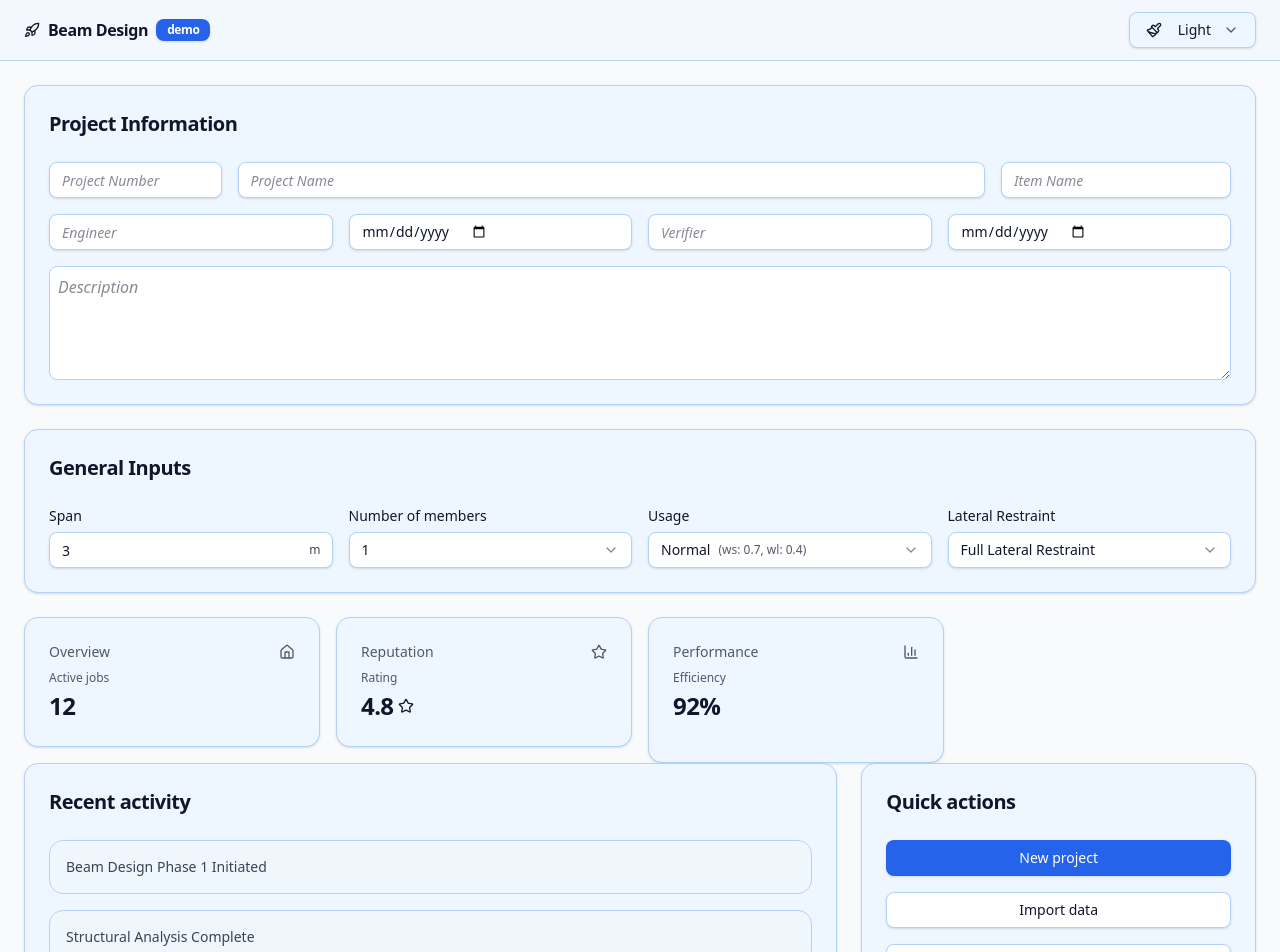
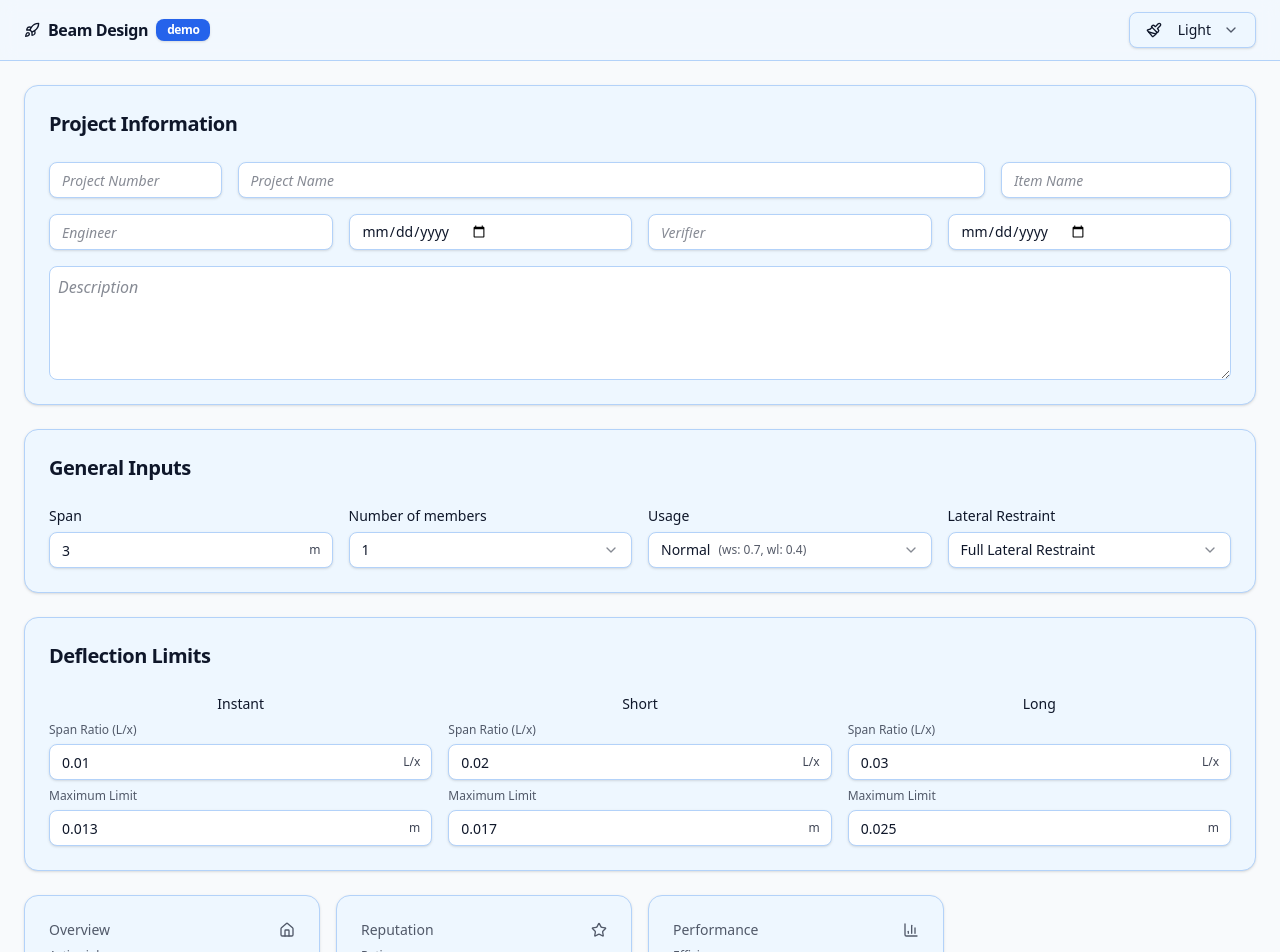
Before and after one commit to dhadley70/BeamDesignTS, a React (Vite) app: page / in a window 1280 px wide. Shown: the top 952 px of the page. Built offline with nearby package versions, Linux system fonts and the light colour scheme.

Commit message:
Update: Implement three-tier deflection limits with instant, short, and long-term states

```diff
--- a/src/App.tsx
+++ b/src/App.tsx
@@ -6,6 +6,7 @@ import { Card, CardContent, CardHeader, CardTitle, CardFooter } from "@/componen
 import { Button } from "@/components/ui/button"
 import { Badge } from "@/components/ui/badge"
 import { GeneralInputsCard } from "@/components/generalInputs"
+import { DeflectionLimitsCard } from "@/components/deflectionLimits"
 import { AlignLeft, Home, BarChart3, Settings, ChevronRight, Rocket, Star, Paintbrush, Check, ChevronDown, Circle, } from "lucide-react"
 
 /* ---------------- Theming ---------------- */
@@ -46,8 +47,10 @@ type GeneralInputs = {
 }
 
 const GENERAL_INPUTS_KEY = "generalInputs"
+const DEFLECTION_LIMITS_KEY = "deflectionLimits"
 
 import usageData from '@/data/usage.json'
+import type { DeflectionLimits } from "@/components/deflectionLimits"
 
 type UsageDataType = {
   Normal: { ws: number; wl: number },
@@ -175,6 +178,54 @@ export default function App() {
     localStorage.setItem(GENERAL_INPUTS_KEY, JSON.stringify(generalInputs))
   }, [generalInputs])
 
+  // Load deflection limits from local storage
+  const loadDeflectionLimits = (): DeflectionLimits => {
+    try {
+      const raw = localStorage.getItem(DEFLECTION_LIMITS_KEY)
+      if (raw) {
+        const data = JSON.parse(raw)
+        return {
+          instant: {
+            spanRatio: Number.isFinite(data.instant?.spanRatio) ? data.instant.spanRatio : generalInputs.span / 240,
+            maxLimit: Number.isFinite(data.instant?.maxLimit) ? data.instant.maxLimit : generalInputs.span / 240
+          },
+          short: {
+            spanRatio: Number.isFinite(data.short?.spanRatio) ? data.short.spanRatio : generalInputs.span / 180,
+            maxLimit: Number.isFinite(data.short?.maxLimit) ? data.short.maxLimit : generalInputs.span / 180
+          },
+          long: {
+            spanRatio: Number.isFinite(data.long?.spanRatio) ? data.long.spanRatio : generalInputs.span / 120,
+            maxLimit: Number.isFinite(data.long?.maxLimit) ? data.long.maxLimit : generalInputs.span / 120
+          }
+        }
+      }
+    } catch { }
+
+    // Default limits based on span
+    return {
+      instant: {
+        spanRatio: generalInputs.span / 240,
+        maxLimit: generalInputs.span / 240
+      },
+      short: {
+        spanRatio: generalInputs.span / 180,
+        maxLimit: generalInputs.span / 180
+      },
+      long: {
+        spanRatio: generalInputs.span / 120,
+        maxLimit: generalInputs.span / 120
+      }
+    }
+  }
+
+  // Deflection Limits State
+  const [deflectionLimits, setDeflectionLimits] = useState<DeflectionLimits>(() => loadDeflectionLimits())
+
+  // Persist deflection limits changes
+  useEffect(() => {
+    localStorage.setItem(DEFLECTION_LIMITS_KEY, JSON.stringify(deflectionLimits))
+  }, [deflectionLimits])
+
   // Removed local states related to general inputs
 
 
@@ -214,6 +265,12 @@ export default function App() {
         <GeneralInputsCard
           generalInputs={generalInputs}
           setGeneralInputs={setGeneralInputs}
+        />
+
+        <DeflectionLimitsCard
+          deflectionLimits={deflectionLimits}
+          setDeflectionLimits={setDeflectionLimits}
+          span={generalInputs.span}
         />
 
         {/* Stats */}
--- /dev/null
+++ b/src/components/deflectionLimits.tsx
@@ -0,0 +1,177 @@
+import React from 'react'
+import { Card, CardHeader, CardTitle, CardContent } from '@/components/ui/card'
+import { InputWithUnit } from '@/components/ui/InputWithUnit'
+
+// Define deflection limits types and constants
+export interface DeflectionLimits {
+  instant: {
+    spanRatio: number
+    maxLimit: number
+  }
+  short: {
+    spanRatio: number
+    maxLimit: number
+  }
+  long: {
+    spanRatio: number
+    maxLimit: number
+  }
+}
+
+export const DeflectionLimitsCard: React.FC<{
+  deflectionLimits: DeflectionLimits
+  setDeflectionLimits: React.Dispatch<React.SetStateAction<DeflectionLimits>>
+  span: number  // Pass span from parent to help with default calculations
+}> = ({ deflectionLimits, setDeflectionLimits, span }) => {
+  // Update a specific part of the deflection limits
+  const updateDeflectionLimit = (
+    type: 'instant' | 'short' | 'long',
+    field: 'spanRatio' | 'maxLimit',
+    value: number
+  ) => {
+    setDeflectionLimits(prev => ({
+      ...prev,
+      [type]: {
+        ...prev[type],
+        [field]: value
+      }
+    }))
+  }
+
+  // Calculate default span ratios if not set
+  const getDefaultSpanRatio = (type: 'instant' | 'short' | 'long') => {
+    switch(type) {
+      case 'instant': return span / 240  // More restrictive for instant deflection
+      case 'short': return span / 180    // Standard short-term deflection limit
+      case 'long': return span / 120     // More allowance for long-term deflection
+    }
+  }
+
+  return (
+    <Card className="mb-6 lg:col-span-2 bg-[var(--card)] text-[var(--text)] border-[color:var(--border)]">
+      <CardHeader>
+        <CardTitle className="text-xl">Deflection Limits</CardTitle>
+      </CardHeader>
+      <CardContent className="space-y-4">
+        <div className="grid grid-cols-3 gap-4">
+          {/* Instant Deflection */}
+          <div className="space-y-2">
+            <h3 className="text-sm font-medium text-[var(--text)] text-center">Instant</h3>
+            <div className="space-y-1.5">
+              <label className="block text-xs font-medium text-[var(--text)] opacity-70">Span Ratio (L/x)</label>
+              <InputWithUnit
+                id="instantSpanRatio"
+                unit="L/x"
+                type="number"
+                inputMode="decimal"
+                step={0.1}
+                placeholder="Instant Span Ratio"
+                value={(deflectionLimits.instant.spanRatio || getDefaultSpanRatio('instant')).toFixed(2)}
+                onChange={(e: React.ChangeEvent<HTMLInputElement>) => {
+                  const value = Number(e.currentTarget.value)
+                  updateDeflectionLimit('instant', 'spanRatio', value)
+                }}
+                className="w-full bg-[var(--input)] border-[color:var(--border)] appearance-none"
+              />
+            </div>
+            <div className="space-y-1.5">
+              <label className="block text-xs font-medium text-[var(--text)] opacity-70">Maximum Limit</label>
+              <InputWithUnit
+                id="instantMaxLimit"
+                unit="m"
+                type="number"
+                inputMode="decimal"
+                step={0.001}
+                placeholder="Instant Max Limit"
+                value={deflectionLimits.instant.maxLimit.toFixed(3)}
+                onChange={(e: React.ChangeEvent<HTMLInputElement>) => {
+                  const value = Number(e.currentTarget.value)
+                  updateDeflectionLimit('instant', 'maxLimit', value)
+                }}
+                className="w-full bg-[var(--input)] border-[color:var(--border)] appearance-none"
+              />
+            </div>
+          </div>
+
+          {/* Short-Term Deflection */}
+          <div className="space-y-2">
+            <h3 className="text-sm font-medium text-[var(--text)] text-center">Short</h3>
+            <div className="space-y-1.5">
+              <label className="block text-xs font-medium text-[var(--text)] opacity-70">Span Ratio (L/x)</label>
+              <InputWithUnit
+                id="shortSpanRatio"
+                unit="L/x"
+                type="number"
+                inputMode="decimal"
+                step={0.1}
+                placeholder="Short Span Ratio"
+                value={(deflectionLimits.short.spanRatio || getDefaultSpanRatio('short')).toFixed(2)}
+                onChange={(e: React.ChangeEvent<HTMLInputElement>) => {
+                  const value = Number(e.currentTarget.value)
+                  updateDeflectionLimit('short', 'spanRatio', value)
+                }}
+                className="w-full bg-[var(--input)] border-[color:var(--border)] appearance-none"
+              />
+            </div>
+            <div className="space-y-1.5">
+              <label className="block text-xs font-medium text-[var(--text)] opacity-70">Maximum Limit</label>
+              <InputWithUnit
+                id="shortMaxLimit"
+                unit="m"
+                type="number"
+                inputMode="decimal"
+                step={0.001}
+                placeholder="Short Max Limit"
+                value={deflectionLimits.short.maxLimit.toFixed(3)}
+                onChange={(e: React.ChangeEvent<HTMLInputElement>) => {
+                  const value = Number(e.currentTarget.value)
+                  updateDeflectionLimit('short', 'maxLimit', value)
+                }}
+                className="w-full bg-[var(--input)] border-[color:var(--border)] appearance-none"
+              />
+            </div>
+          </div>
+
+          {/* Long-Term Deflection */}
+          <div className="space-y-2">
+            <h3 className="text-sm font-medium text-[var(--text)] text-center">Long</h3>
+            <div className="space-y-1.5">
+              <label className="block text-xs font-medium text-[var(--text)] opacity-70">Span Ratio (L/x)</label>
+              <InputWithUnit
+                id="longSpanRatio"
+                unit="L/x"
+                type="number"
+                inputMode="decimal"
+                step={0.1}
+                placeholder="Long Span Ratio"
+                value={(deflectionLimits.long.spanRatio || getDefaultSpanRatio('long')).toFixed(2)}
+                onChange={(e: React.ChangeEvent<HTMLInputElement>) => {
+                  const value = Number(e.currentTarget.value)
+                  updateDeflectionLimit('long', 'spanRatio', value)
+                }}
+                className="w-full bg-[var(--input)] border-[color:var(--border)] appearance-none"
+              />
+            </div>
+            <div className="space-y-1.5">
+              <label className="block text-xs font-medium text-[var(--text)] opacity-70">Maximum Limit</label>
+              <InputWithUnit
+                id="longMaxLimit"
+                unit="m"
+                type="number"
+                inputMode="decimal"
+                step={0.001}
+                placeholder="Long Max Limit"
+                value={deflectionLimits.long.maxLimit.toFixed(3)}
+                onChange={(e: React.ChangeEvent<HTMLInputElement>) => {
+                  const value = Number(e.currentTarget.value)
+                  updateDeflectionLimit('long', 'maxLimit', value)
+                }}
+                className="w-full bg-[var(--input)] border-[color:var(--border)] appearance-none"
+              />
+            </div>
+          </div>
+        </div>
+      </CardContent>
+    </Card>
+  )
+}
```
